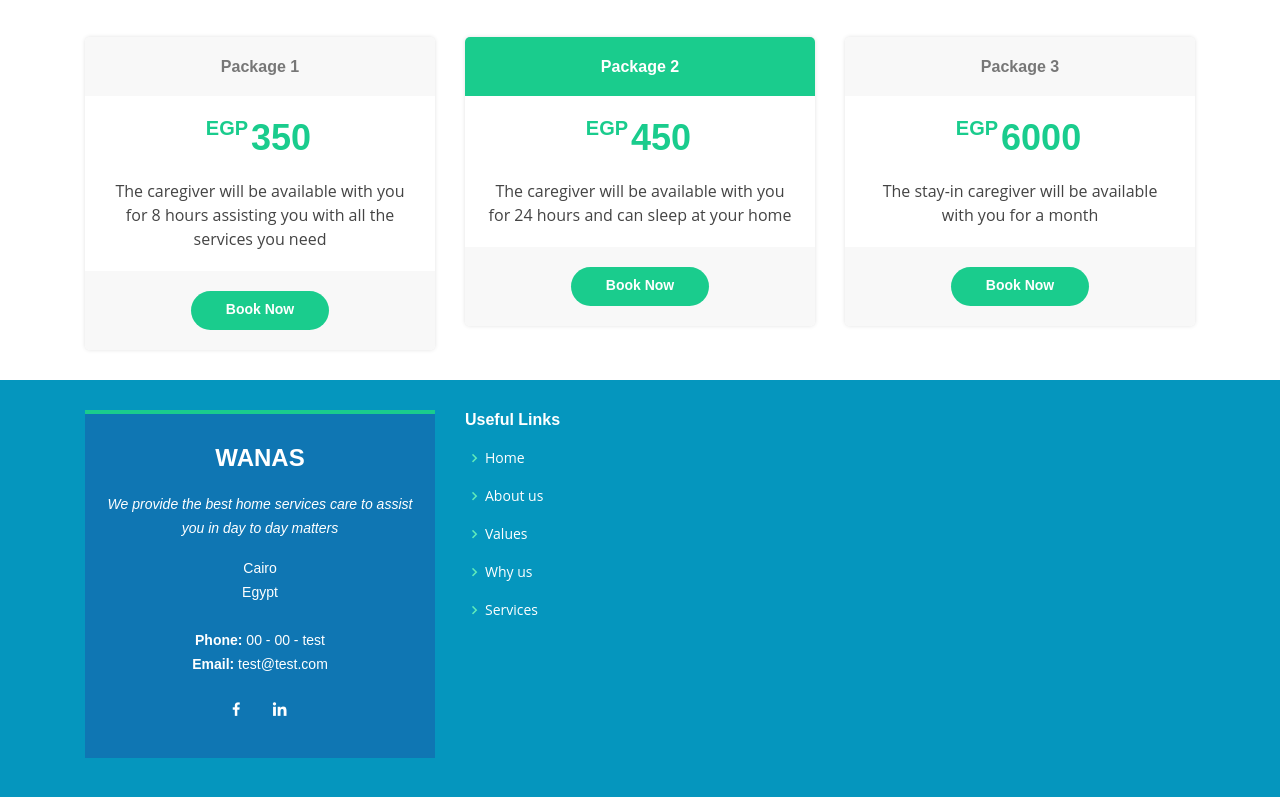
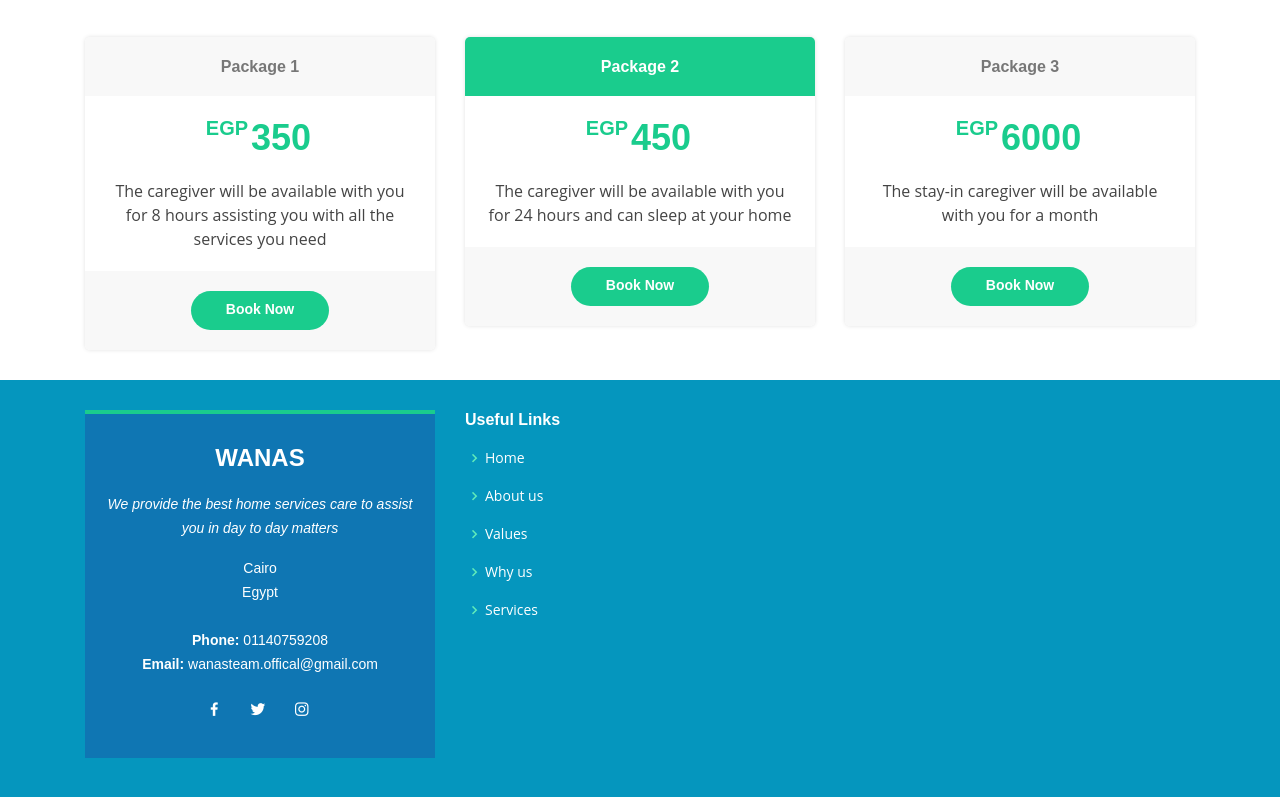
Before and after one commit to Amr-Sayed-Shaheen/Wanas, a plain HTML site: page index.html in a window 1280 px wide. Shown: the part 3553-4350 px from the top of the page. Drawn offline with nearby package versions, Linux system fonts and the light colour scheme.

Commit message:
Signed-off-by: Amr Sayed Ahmad Shaheen <engamroshaheen@gmail.com>

```diff
--- a/index.html
+++ b/index.html
@@ -115,7 +115,7 @@
 
         <div class="row">
           <div class="col-xl-5 col-lg-6 video-box d-flex justify-content-center align-items-stretch" data-aos="fade-right">
-            <a href="https://www.youtube.com/watch?v=2Gg6Seob5Mg" class="venobox play-btn mb-4" data-vbtype="video" data-autoplay="true"></a>
+            <a href="https://www.youtube.com/watch?v=o4lReZRSrMg&t=4s" class="venobox play-btn mb-4" data-vbtype="video" data-autoplay="true"></a>
           </div>
 
           <div class="col-xl-7 col-lg-6 icon-boxes d-flex flex-column align-items-stretch justify-content-center py-5 px-lg-5" data-aos="fade-left">
@@ -359,12 +359,13 @@
               <p>
                 Cairo <br>
                 Egypt<br><br>
-                <strong>Phone:</strong> 00 - 00 - test<br>
-                <strong>Email:</strong> test@test.com<br>
+                <strong>Phone:</strong> 01140759208<br>
+                <strong>Email:</strong> wanasteam.offical@gmail.com<br>
               </p>
               <div class="social-links mt-3">
-                <a href="#" class="facebook"><i class="bx bxl-facebook"></i></a>
-                <a href="#" class="linkedin"><i class="bx bxl-linkedin"></i></a>
+                <a href="https://www.facebook.com/wanasteam.offical/" class="facebook"><i class="bx bxl-facebook"></i></a>
+                <a href="https://twitter.com/WanasTeam?s=08" class="twitter"><i class="bx bxl-twitter"></i></a>
+                <a href="https://www.instagram.com/invites/contact/?i=1o49bnym3fj1f&utm_content=lyx57gn" class="instagram"><i class="bx bxl-instagram"></i></a>
               </div>
             </div>
           </div>
```
Also changed, not shown: Caregiver-Profile.html (+5 -4 lines), Customer-Profile.html (+5 -4 lines), Services.html (+5 -4 lines).
